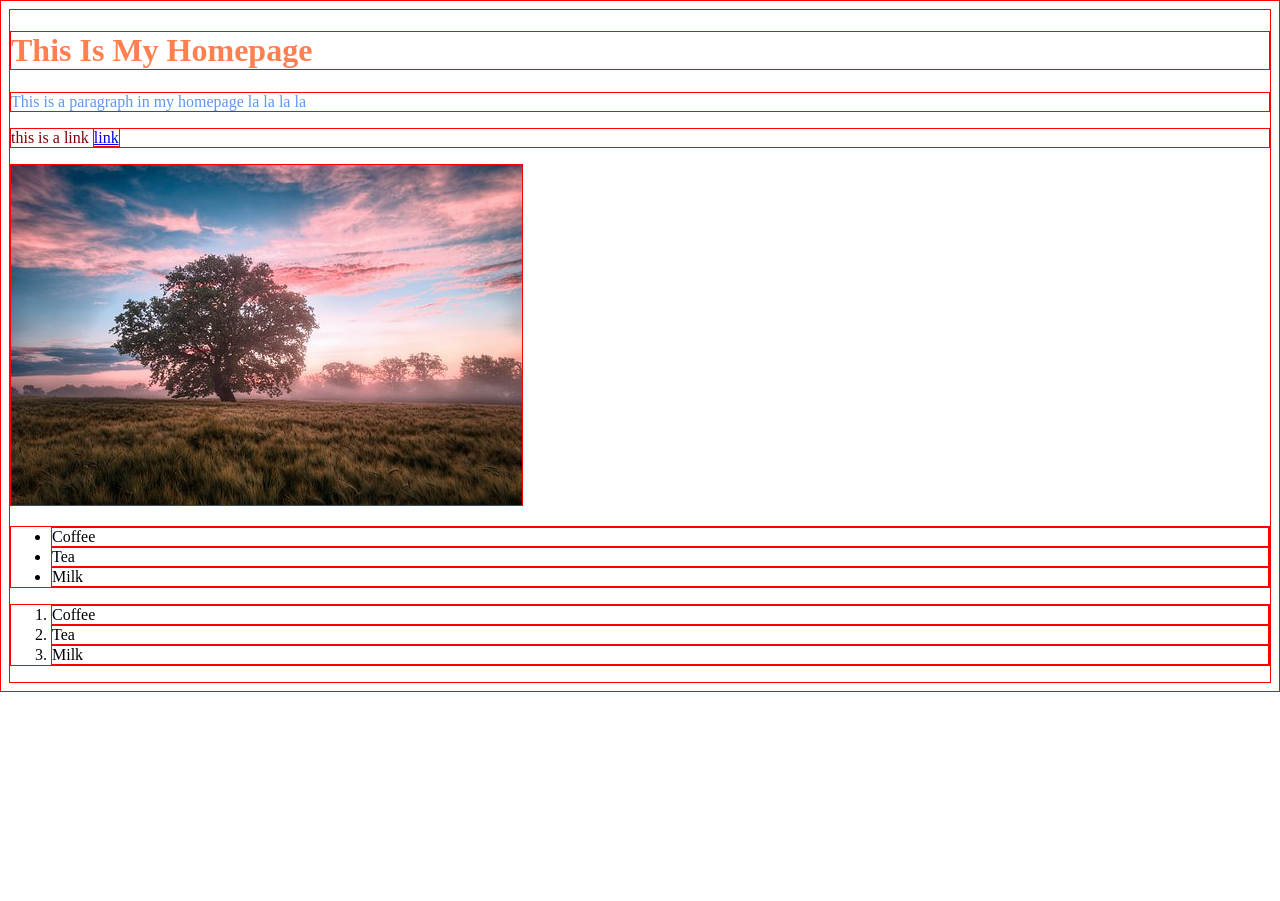
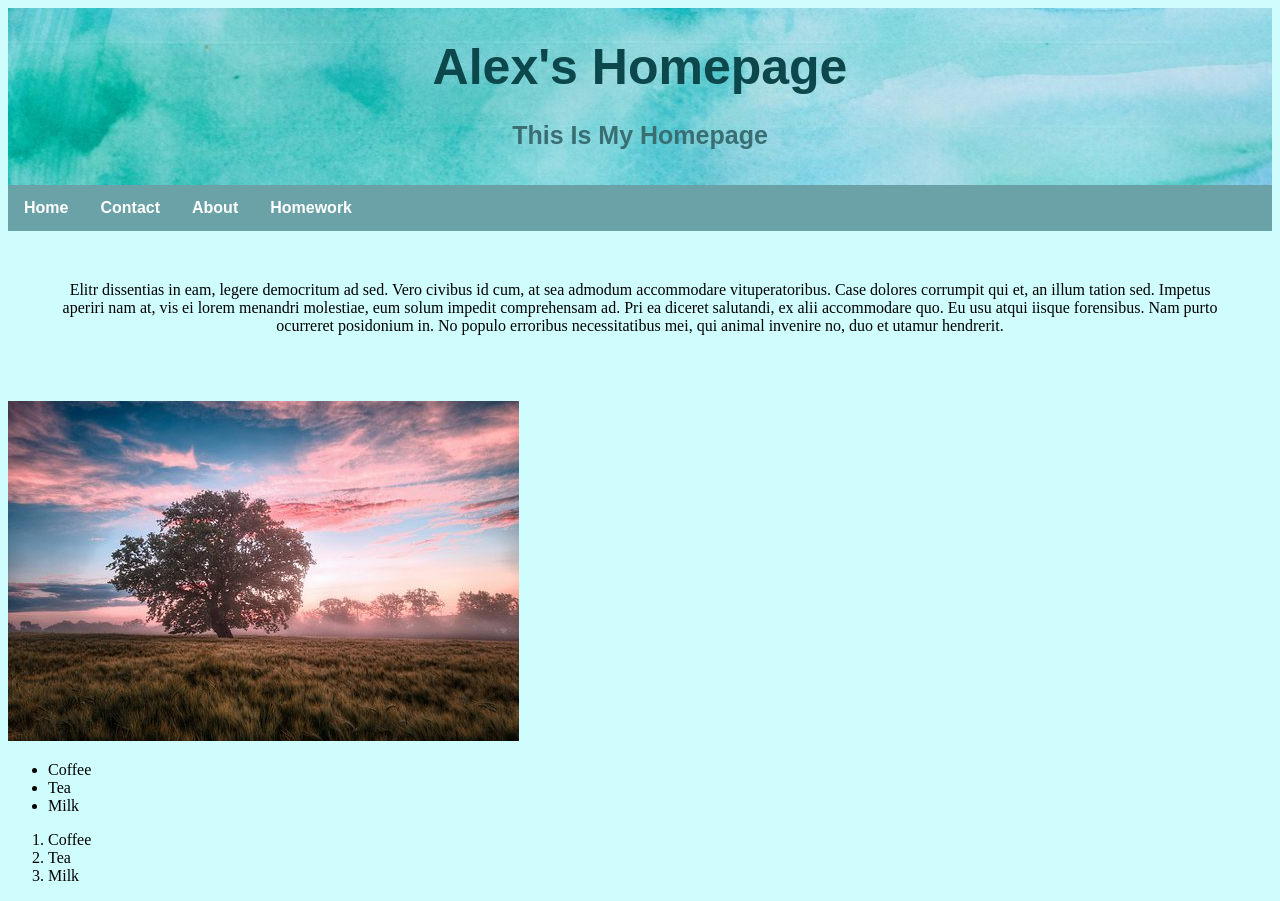
Before and after one commit to alexanderkoester/alexanderkoester.github.io, a plain HTML site: page index.html in a window 1280 px wide. Before the commit the page ends 800 px from the top, so only its background shows below. Drawn offline with Linux system fonts and the light colour scheme.

Commit message:
Page head and Nav Bar

```diff
--- a/index.html
+++ b/index.html
@@ -9,11 +9,31 @@
 </head>
 <body>
 
+<div class="Header"
+    <h1>Alex's Homepage</h1>
 
-    <h1>This Is My Homepage</h1>
-        <p>This is a paragraph in my homepage la la la la</p>
+    <p>This Is My Homepage</p>
+</div>
 
-        <p class="plink"> this is a link <a href="http://instagram.com">link</a></p>
+<div class="navbar"
+  <ul>
+    <li><a href="default.asp">Home</a></li>
+    <li><a href="contact.asp">Contact</a></li>
+    <li><a href="about.asp">About</a></li>
+    <li><a href="Homework.asp">Homework</a></li>
+  </ul>
+
+</div>
+
+
+<div class="bodytext"
+    <p>Elitr dissentias in eam, legere democritum ad sed. Vero civibus id cum, at sea admodum accommodare vituperatoribus. Case dolores corrumpit qui et, an illum tation sed. Impetus aperiri nam at, vis ei lorem menandri molestiae, eum solum impedit comprehensam ad. Pri ea diceret salutandi, ex alii accommodare quo.
+     Eu usu atqui iisque forensibus. Nam purto ocurreret posidonium in. No populo erroribus necessitatibus mei, qui animal invenire no, duo et utamur hendrerit.
+    </p>
+
+</div>
+
+
 
     <img src="field-6574455__340.jpeg" />
 
--- a/style.css
+++ b/style.css
@@ -1,7 +1,72 @@
-h1 { color: coral; }
+.Header { padding-left: 60px;
+    padding-right: 60px;
+    padding-top: 30px;
+    padding-bottom: 10px;
+    text-align: center;
+    color: rgb(12, 71, 75);
+    font-size: 50px;
+    font-family: Arial, Helvetica, sans-serif;
+    font-weight: bold;
+    background-image: url("wp9301186.jpeg");
+}
 
-p { color: cornflowerblue;}
+.Header p { font-size: 25px;
+    color: rgb(57, 110, 114);
+}
+
+
+
+.navbar {
+    list-style-type: none;
+    margin: 0;
+    padding: 0;
+    overflow: hidden;
+    background-color: rgb(106, 162, 167);
+
+
+
+  }
+
+
+
+  .navbar li {
+    display: inline;
+    float: left;
+  }
+
+  .navbar li a {
+    display: block;
+    color: rgb(255, 255, 255);
+    text-align: center;
+    padding: 14px 16px;
+    text-decoration: none;
+    font-family: Arial, Helvetica, sans-serif;
+    font-weight: bold;
+  }
+
+  .navbar li a:hover {
+    background-color: rgb(12, 71, 75);
+  }
+
+
+
+
+.bodytext {text-align: center;
+    margin-top: 30px;
+    margin-bottom: 30px;
+    padding-left: 50px;
+    padding-right: 50px;
+    padding-top: 20px;
+    padding-bottom: 20px;
+}
+
+
+p { color: rgb(176, 223, 224);}
 
 .plink {color: maroon;}
 
-* { border: 1px solid rgb(255, 0, 0); }
+
+
+body {
+    background-color: rgb(207, 253, 253);
+  }
```
Also changed, not shown: wp9301186.jpeg (added), 1 other file. Lines whose indentation alone changed are shown as unchanged.
